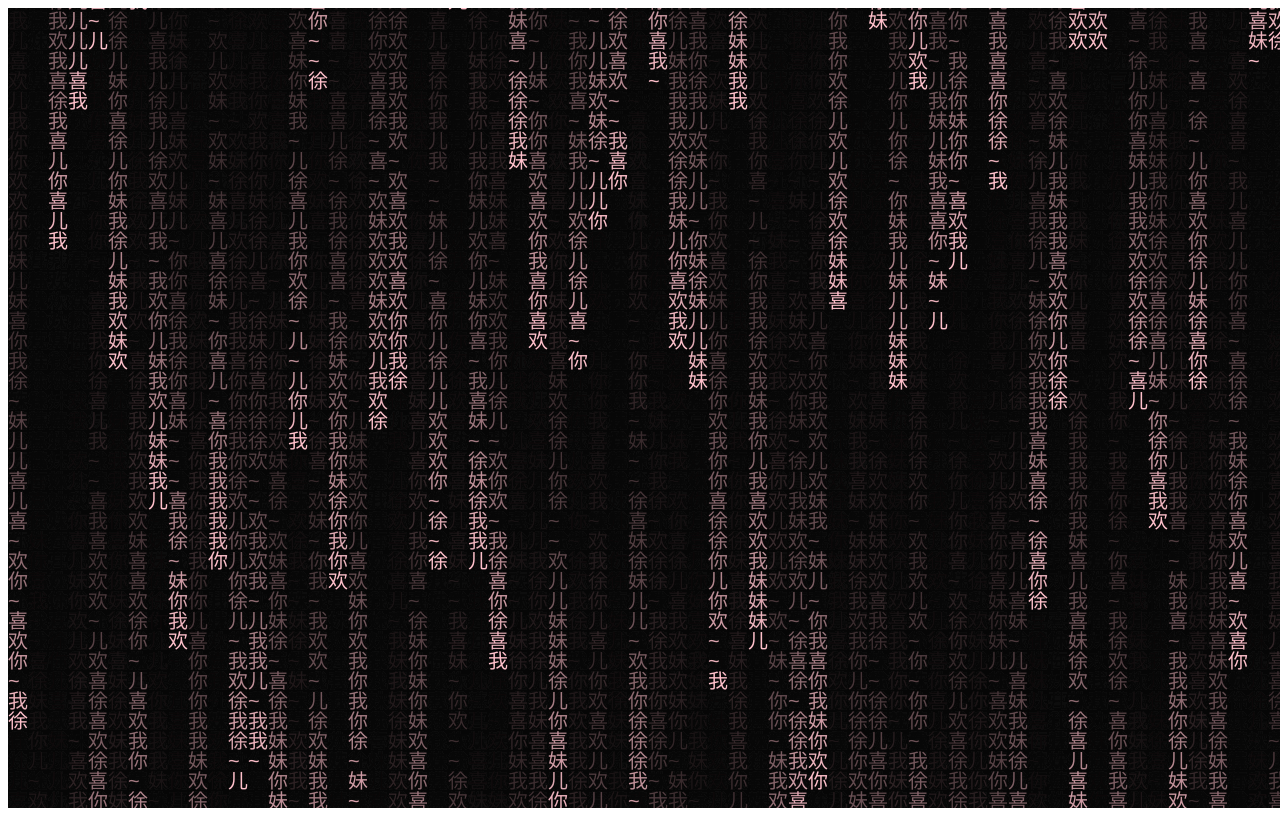
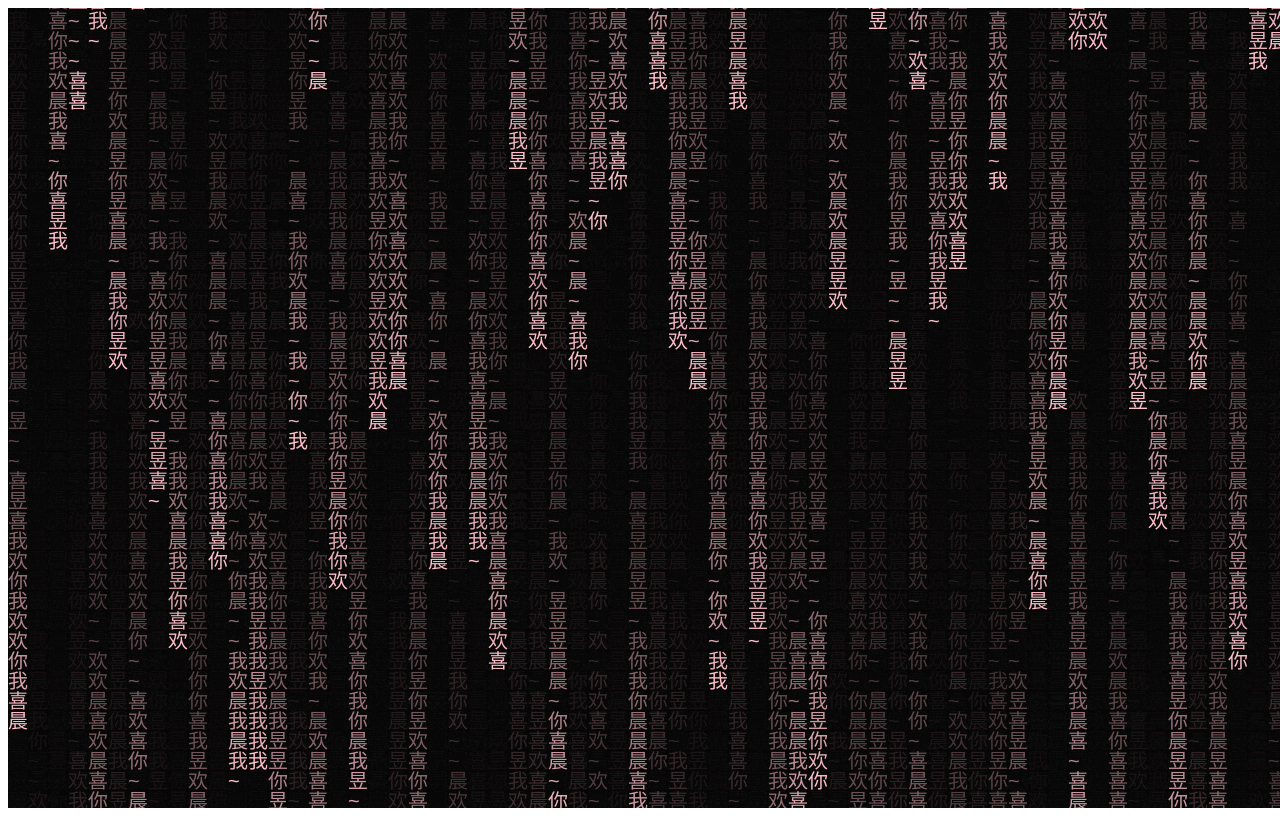
Before and after one commit to sunlightzy/sunlightzy.github.io, a plain HTML site: page loveyou.html in a window 1280 px wide. Drawn offline with Linux system fonts and the light colour scheme.

Commit message:
modify some file

```diff
--- a/loveyou.html
+++ b/loveyou.html
@@ -6,7 +6,7 @@
 		<meta http-equiv="Pragma" content="no-cache">
 		<meta http-equiv="Cache-control" content="no-cache">
 		<meta http-equiv="Cache" content="no-cache">
-		<title>爱你哦</title>
+		<title>老婆我爱你哦~</title>
 	</head>
 	<body>
 		<canvas id="c"></canvas>
@@ -18,7 +18,7 @@
 //				ctx.fillRect(0,0,100,100);
 //				a,b,c,d分别代表x方向偏移,y方向偏移,宽，高
 //			var string1 = "abcdefghijklmnopqrstuvwxyz";
-			var string1 = "徐妹儿~我喜欢你";
+			var string1 = "晨昱~我喜欢你";
 				string1.split("");
 			var fontsize=20;
 				columns=c.width/fontsize;
```
